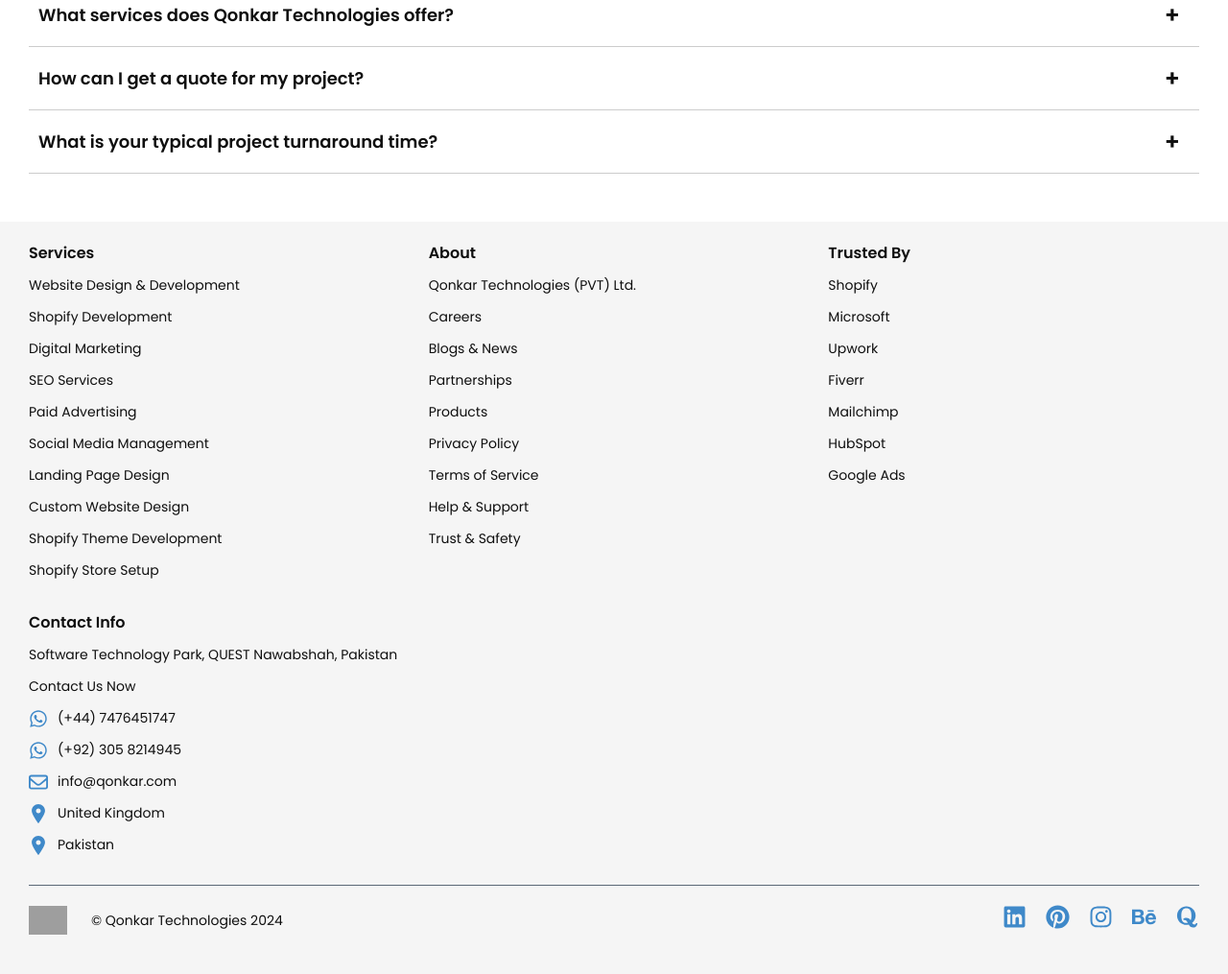
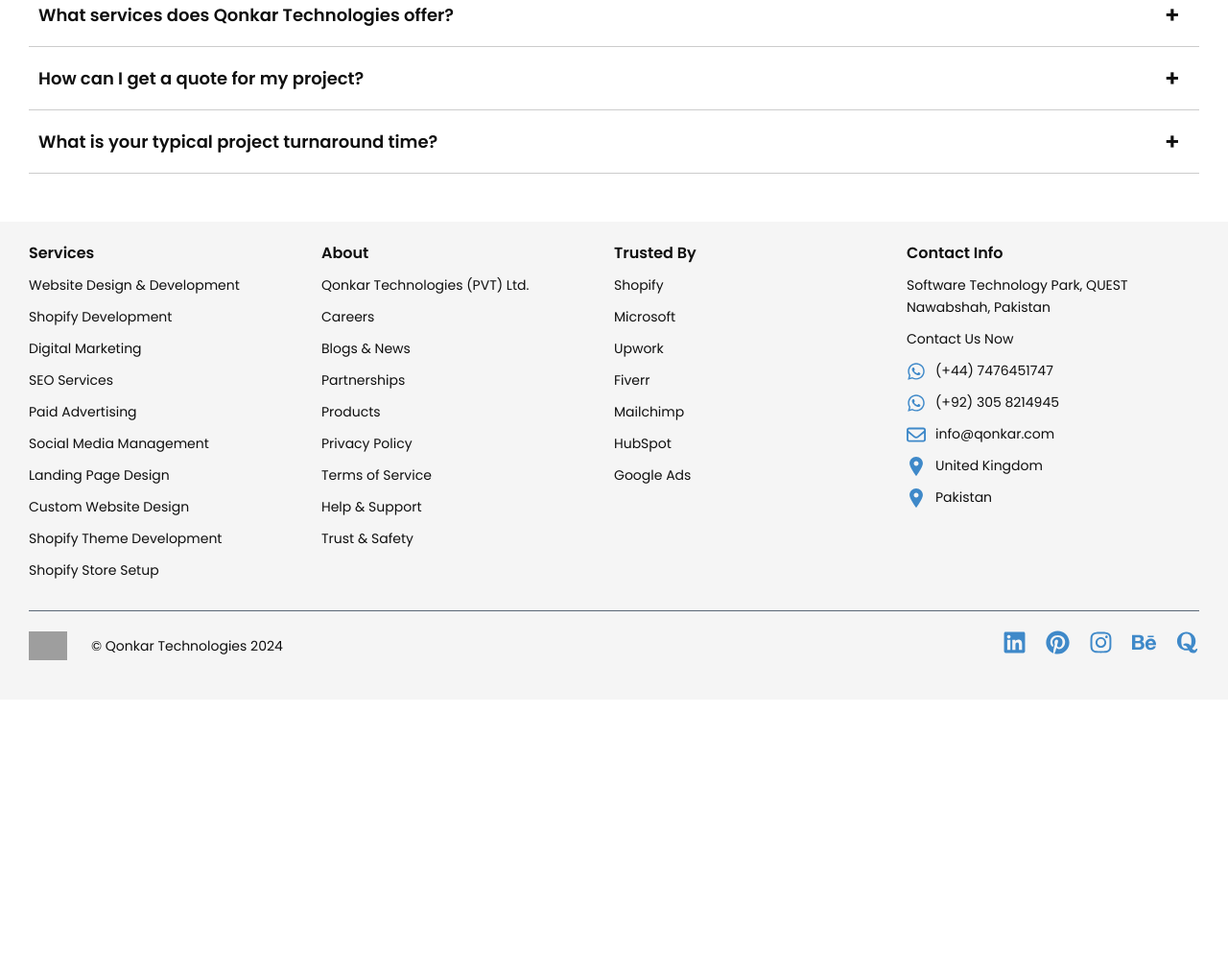
Before and after one commit to MuhammadOwais1020/qonkar-technologies-website, a PHP site: page / in a window 1280 px wide. Shown: the part 2402-3417 px from the top of the page at 96% size. After the commit the page ends 3090 px from the top, so only its background shows below. Run offline with PHP 8.4, Linux system fonts and the light colour scheme; grey boxes are pictures that could not be loaded.

Commit message:
footer changes

```diff
--- a/assets/css/style.css
+++ b/assets/css/style.css
@@ -419,7 +419,6 @@ footer {
 .footer-inner {
   display: grid;
   grid-template-columns: repeat(auto-fill, minmax(300px, 1fr));
-  gap: 30px;
   justify-content: space-between;
   padding-bottom: 30px;
 }
```
